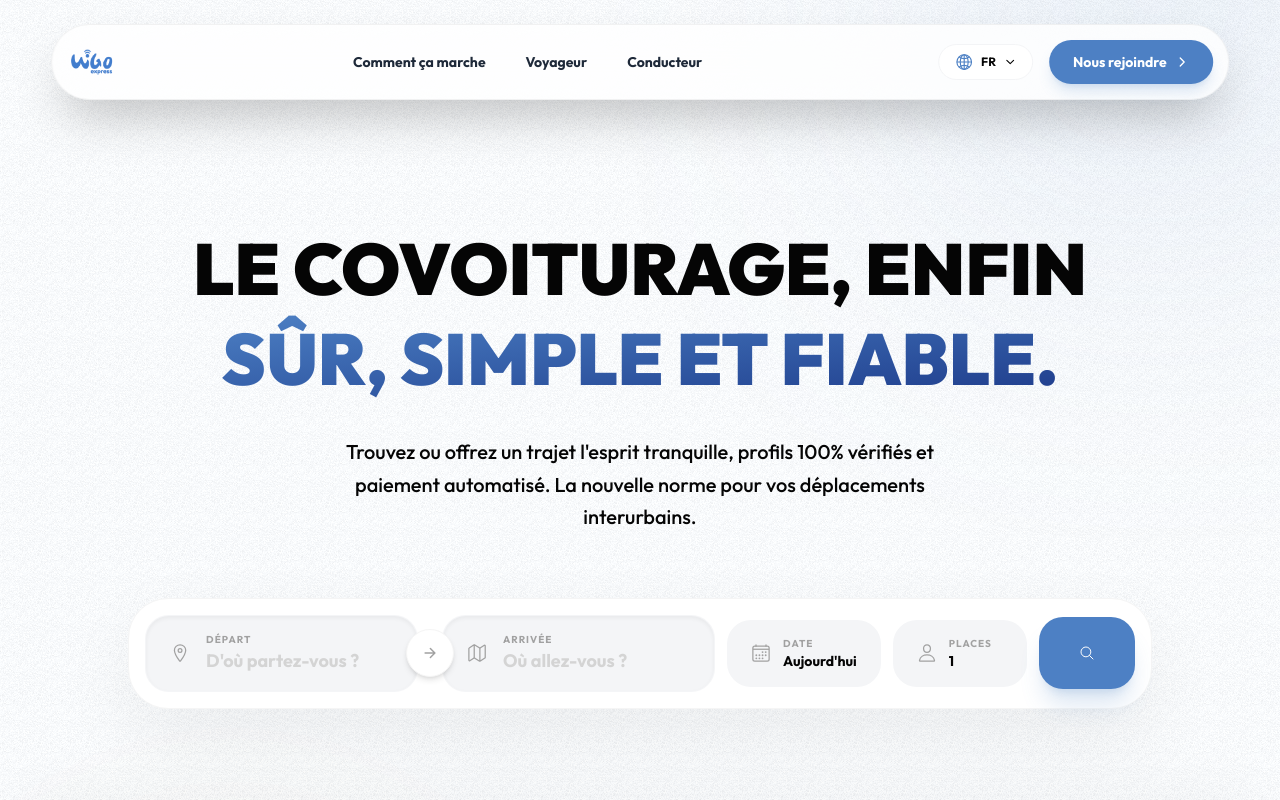
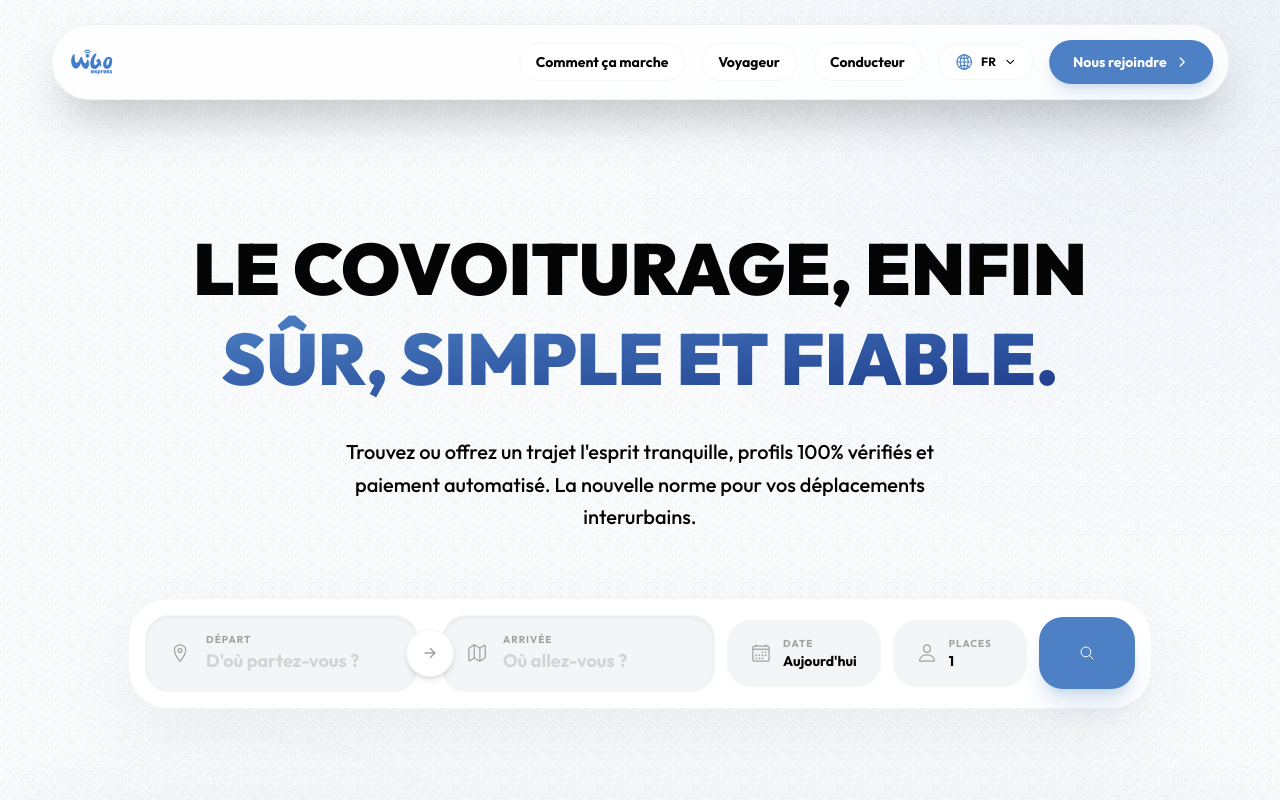
Before and after one commit to artsiders/wigo-express, a Next.js app: page / in a window 1280 px wide. Shown: the top 800 px of the page. Built offline with nearby package versions, Linux system fonts and the light colour scheme.

Commit message:
Refactor Navbar component to enhance desktop navigation links with improved styling and layout for better user experience.

```diff
--- a/components/Navbar.tsx
+++ b/components/Navbar.tsx
@@ -87,30 +87,29 @@ export default function Navbar() {
             />
           </Link>
 
+          {/* ACTIONS DROITE */}
+          <div className="flex gap-4 items-center">
             {/* DESKTOP NAV (Cachée sur mobile) */}
-          <div className="hidden lg:flex gap-10 items-center text-sm font-bold text-gray-800">
+            <div className="hidden lg:flex gap-4 items-center text-sm font-bold text-dark-700">
               <Link
                 href="#comment-ca-marche"
-              className="hover:text-primary transition-all"
+                className="hover:text-primary text-dark transition-all flex items-center gap-2 px-4 py-2 rounded-full border border-gray-100 bg-white text-sm font-bold hover:shadow-md"
               >
                 Comment ça marche
               </Link>
               <Link
                 href="#voyageur"
-              className="hover:text-primary transition-all"
+                className="hover:text-primary text-dark transition-all flex items-center gap-2 px-4 py-2 rounded-full border border-gray-100 bg-white text-sm font-bold hover:shadow-md"
               >
                 Voyageur
               </Link>
               <Link
                 href="#conducteur"
-              className="hover:text-primary transition-all"
+                className="hover:text-primary text-dark transition-all flex items-center gap-2 px-4 py-2 rounded-full border border-gray-100 bg-white text-sm font-bold hover:shadow-md"
               >
                 Conducteur
               </Link>
             </div>
-
-          {/* ACTIONS DROITE */}
-          <div className="flex gap-4 items-center">
             {/* Langue Desktop Only */}
             <div className="relative hidden lg:block" ref={dropdownRef}>
               <button
```
Lines whose indentation alone changed are shown as unchanged.
